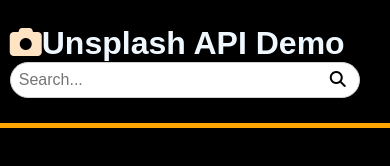
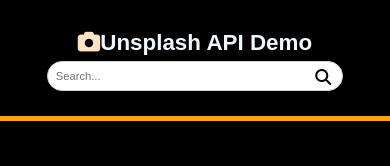
Before and after one commit to markruth2nd/25-projects, a plain HTML site: page project-16-image-generator/index.html in a window 390 px wide. Drawn offline with Linux system fonts and the light colour scheme; a web font is replaced by a local one.

Commit message:
Added media queries for css to be responsive for screen 720px & 480px

```diff
--- a/project-16-image-generator/style.css
+++ b/project-16-image-generator/style.css
@@ -87,3 +87,30 @@ input:focus{
     background-size: cover;
     border-radius: 2px;
 }
+
+@media(max-width: 780px) {
+    .img{
+        width: 100%;
+    }
+    .nav{
+        justify-content: center;
+    }
+    .nav h2{
+        padding: 5px 0;
+    }
+}
+
+@media(max-width:480px){
+    .nav h2{
+        text-align: center;
+        font-size: 1.4rem;
+    }
+
+    .search-box{
+        width: 80%;
+        margin: auto;
+    }
+    .search-box input{
+        font-size: .7rem;
+    }
+}
```
